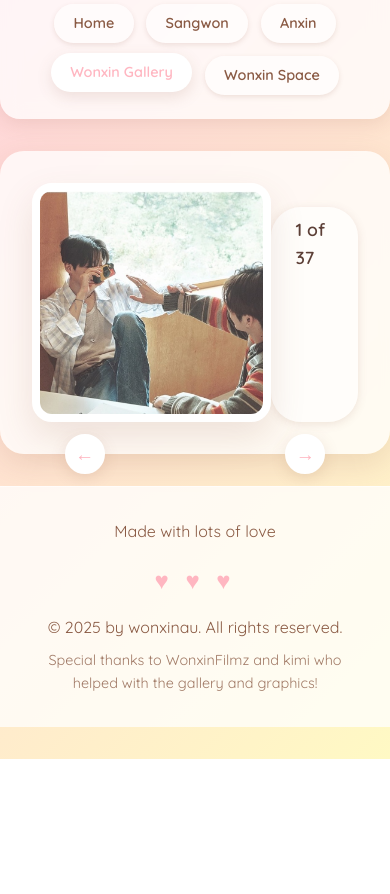
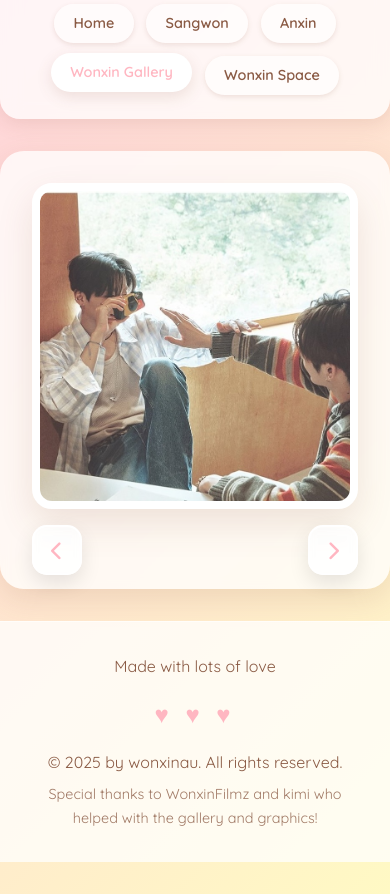
Before and after one commit to baewonxin/Wonxinnation, a website: page gallary.html in a window 390 px wide. Shown: the part 92-986 px from the top of the page. Before the commit the page ends 851 px from the top, so only its background shows below. Drawn offline with Linux system fonts and the light colour scheme.

Commit message:
Update gallary.html

```diff
--- a/gallary.html
+++ b/gallary.html
@@ -8,6 +8,8 @@
     <link rel="preconnect" href="https://fonts.googleapis.com">
     <link rel="preconnect" href="https://fonts.gstatic.com" crossorigin>
     <link href="https://fonts.googleapis.com/css2?family=Quicksand:wght@400;600;700&family=Satisfy&display=swap" rel="stylesheet">
+    <!-- Font Awesome for Icons -->
+    <link rel="stylesheet" href="https://cdnjs.cloudflare.com/ajax/libs/font-awesome/6.4.0/css/all.min.css">
 
     <style>
         /* --- CSS Variables --- */
@@ -253,47 +255,48 @@
             transform: rotate(90deg);
         }
 
-        /* Navigation Arrows */
+        /* --- Navigation Arrows --- */
         .nav-arrow {
             position: absolute;
             top: 50%;
             transform: translateY(-50%);
-            background: white;
-            color: var(--soft-pink);
-            width: 50px;
-            height: 50px;
+
+            /* Glassy Bubble Style */
+            background: rgba(255, 255, 255, 0.7);
+            backdrop-filter: blur(5px);
+            border: 2px solid white;
+
+            width: 60px;
+            height: 60px;
             border-radius: 50%;
+
             display: flex;
             align-items: center;
             justify-content: center;
+
+            color: var(--soft-pink);
             font-size: 1.5rem;
+
             cursor: pointer;
-            box-shadow: 0 4px 15px var(--shadow);
-            transition: all 0.3s ease;
+            box-shadow: 0 8px 20px rgba(0, 0, 0, 0.1);
+            transition: all 0.4s cubic-bezier(0.175, 0.885, 0.32, 1.275); /* Bouncy transition */
             z-index: 15;
-            border: 2px solid white;
+        }
+
+        .nav-arrow i {
+            transition: transform 0.3s ease;
         }
 
         .nav-arrow:hover {
             background: var(--soft-pink);
             color: white;
-            transform: translateY(-50%) scale(1.1);
+            transform: translateY(-50%) scale(1.15); /* Grow on hover */
+            box-shadow: 0 10px 25px rgba(255, 182, 193, 0.5);
+            border-color: var(--soft-pink);
         }
 
-        .prev-arrow { left: -25px; }
-        .next-arrow { right: -25px; }
-
-        /* Counter */
-        .image-counter {
-            margin-top: 1.5rem;
-            font-size: 1.1rem;
-            font-weight: 600;
-            color: var(--text-dark);
-            background: rgba(255, 255, 255, 0.6);
-            padding: 0.5rem 1.5rem;
-            border-radius: 30px;
-            box-shadow: 0 2px 10px var(--shadow);
-        }
+        .prev-arrow { left: -30px; }
+        .next-arrow { right: -30px; }
 
         /* Footer */
         footer {
@@ -331,20 +334,29 @@
 
         /* --- Responsive Design --- */
         @media (max-width: 768px) {
+            /* On mobile, move arrows below the image */
             .nav-arrow {
-                width: 40px;
-                height: 40px;
+                width: 50px;
+                height: 50px;
                 font-size: 1.2rem;
-                top: 105%; /* Move arrows below image on mobile */
+                top: 105%; /* Push below */
                 transform: translateY(0);
+                border-radius: 15px; /* Pill shape on mobile */
+                position: absolute; /* Keep absolute to position left/right */
             }
 
             .nav-arrow:hover {
-                transform: scale(1.1);
+                transform: scale(1.05);
             }
 
-            .prev-arrow { left: 10%; }
-            .next-arrow { right: 10%; }
+            .prev-arrow {
+                left: 0;
+                right: auto;
+            }
+            .next-arrow {
+                right: 0;
+                left: auto;
+            }
 
             .image-frame {
                 aspect-ratio: 1/1; /* Square on mobile */
@@ -352,6 +364,11 @@
 
             .overlay-title {
                 font-size: 1.5rem;
+            }
+
+            /* Ensure spacing for the arrows below */
+            .image-section {
+                margin-bottom: 3rem;
             }
         }
     </style>
@@ -385,12 +402,9 @@
                     <!-- JS will inject images and overlays here -->
                 </div>
 
-                <div class="image-counter">
-                    <span id="currentImage">1</span> of <span id="totalImages">37</span>
-                </div>
-
-                <div class="nav-arrow prev-arrow">←</div>
-                <div class="nav-arrow next-arrow">→</div>
+                <!-- Navigation Arrows -->
+                <div class="nav-arrow prev-arrow"><i class="fa-solid fa-chevron-left"></i></div>
+                <div class="nav-arrow next-arrow"><i class="fa-solid fa-chevron-right"></i></div>
             </div>
         </div>
     </div>
@@ -453,15 +467,12 @@
         // --- Gallery Functionality ---
         document.addEventListener('DOMContentLoaded', function() {
             const imageFrame = document.querySelector('.image-frame');
-            const currentImageSpan = document.getElementById('currentImage');
-            const totalImagesSpan = document.getElementById('totalImages');
             const prevArrow = document.querySelector('.prev-arrow');
             const nextArrow = document.querySelector('.next-arrow');
 
             let currentIndex = 0;
 
             // Initialize
-            totalImagesSpan.textContent = journeyData.length;
             updateGallery();
 
             // Event Listeners
@@ -513,8 +524,6 @@
                     closeBtn.onclick = (e) => { e.stopPropagation(); closeOverlayHandler(); };
                     overlay.onclick = (e) => { if(e.target === overlay) closeOverlayHandler(); };
 
-                    currentImageSpan.textContent = currentIndex + 1;
-
                     // Fade in
                     imageFrame.style.opacity = '1';
                     imageFrame.style.animation = 'fadeIn 0.5s ease';
```
